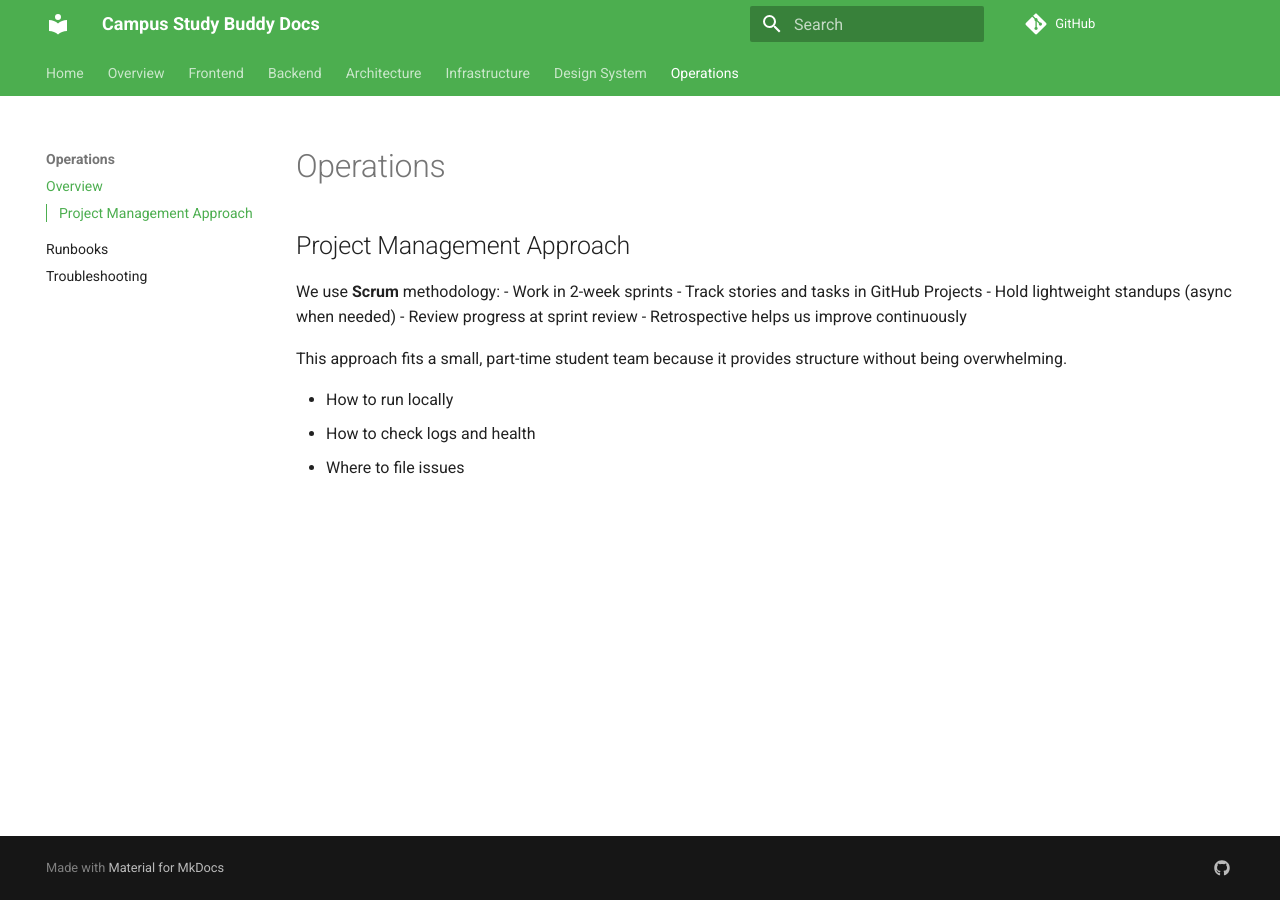
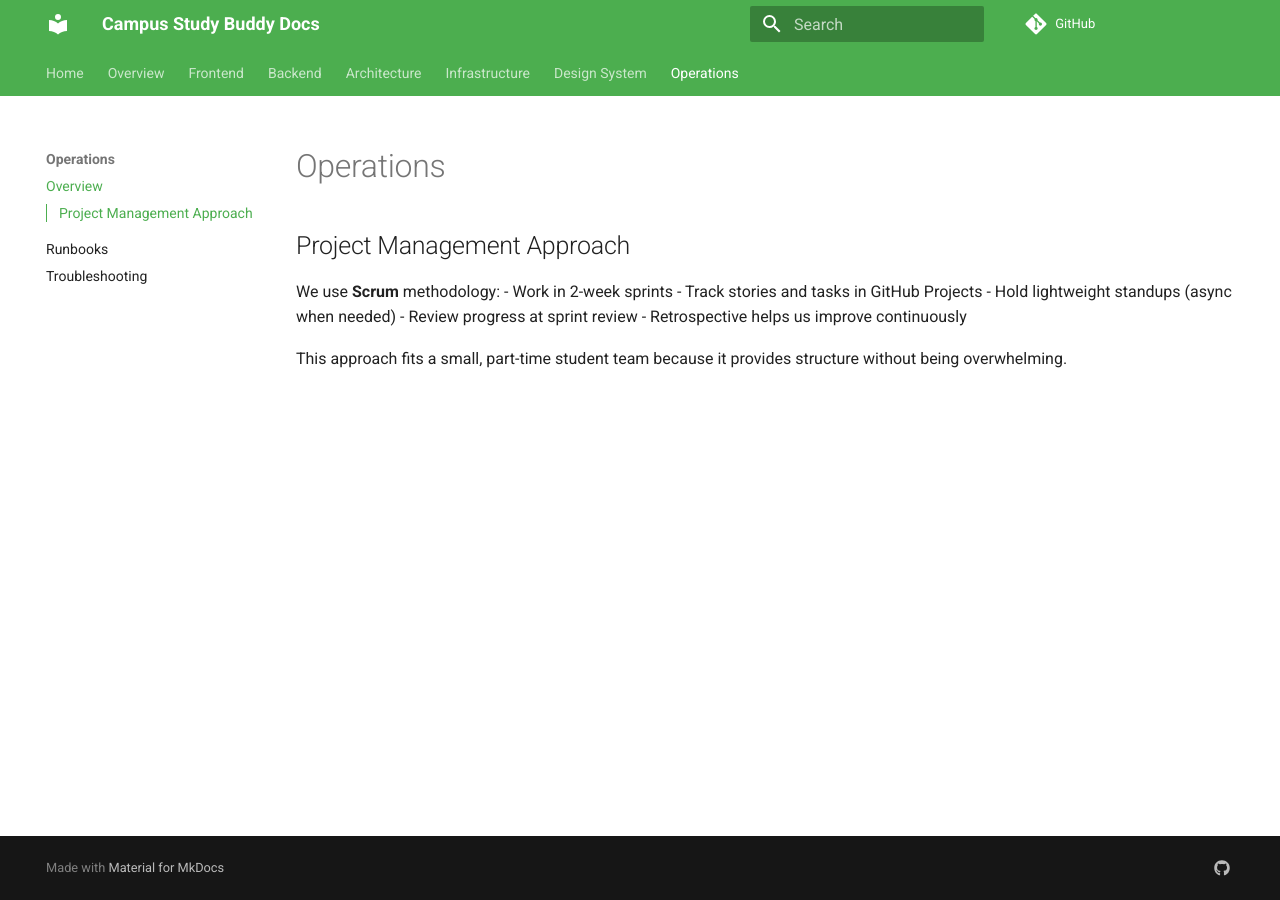
Before and after one commit to GimbiyaSa/campus_study_buddy, an MkDocs documentation site: the page built from docs/operations/index.md, in a window 1280 px wide. Built offline with MkDocs 1.6.1 and Material for MkDocs 9.7.7, drawn with Linux system fonts in a browser that asks for light colours; comment, search, counter and statistics services are not loaded.

Commit message:
Changes to be committed: 	modified:   docs/operations/index.md

```diff
--- a/docs/operations/index.md
+++ b/docs/operations/index.md
@@ -9,8 +9,3 @@ We use **Scrum** methodology:
 - Retrospective helps us improve continuously
 
 This approach fits a small, part-time student team because it provides structure without being overwhelming.
-
-
-- How to run locally
-- How to check logs and health
-- Where to file issues
```
